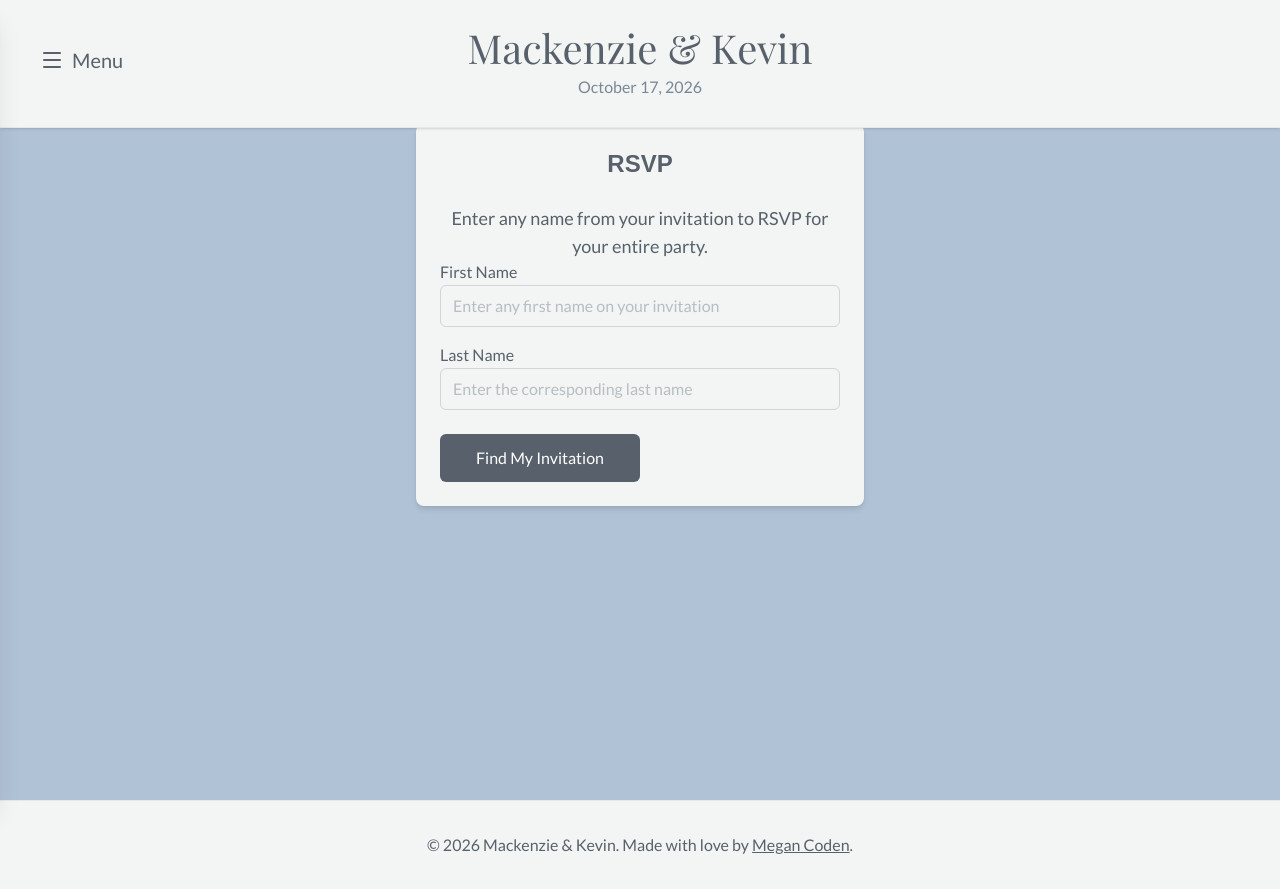
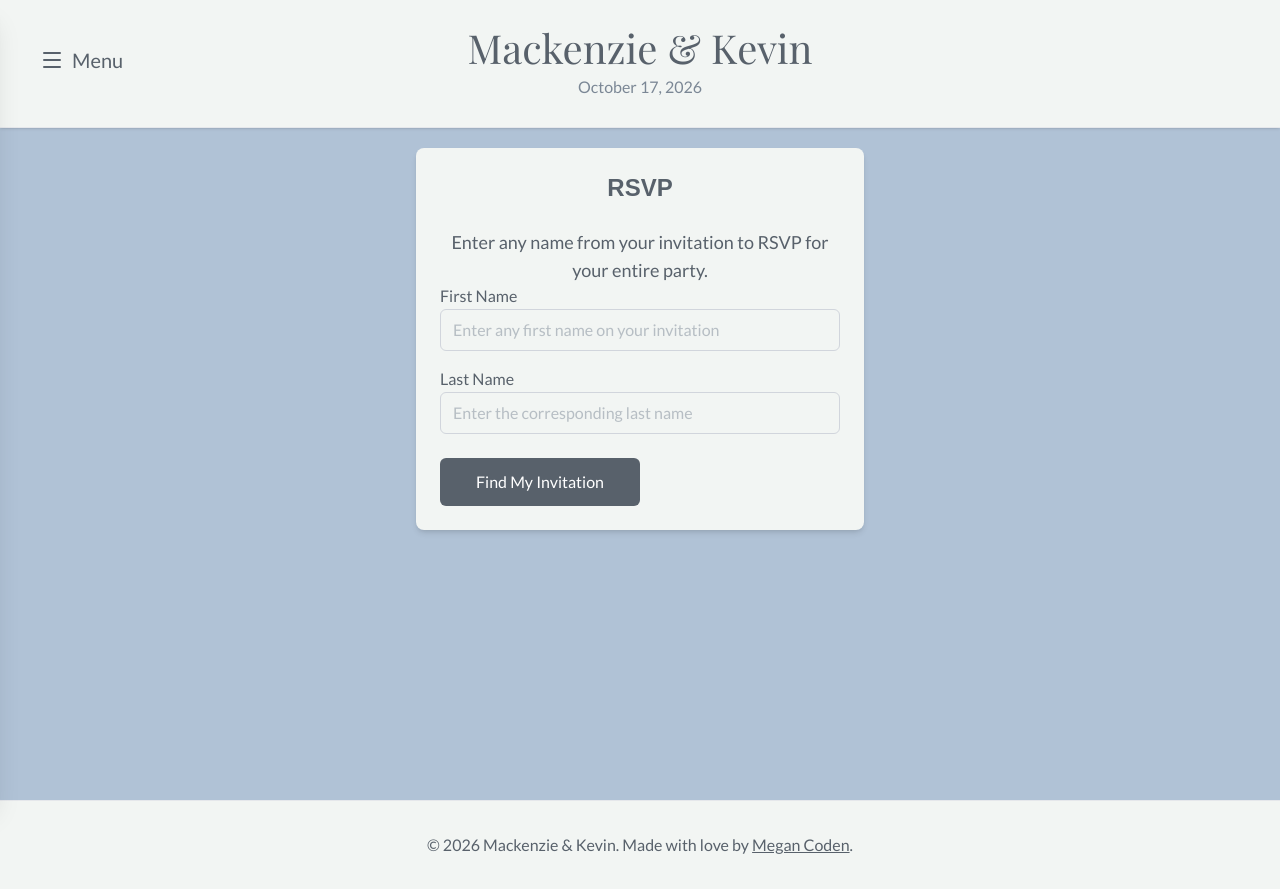
Before and after one commit to megancoden/mackenzie-and-kevin-wedding, a Next.js app: page /rsvp in a window 1280 px wide. Built offline with nearby package versions, Linux system fonts and the light colour scheme; a web font is replaced by a local one.

Commit message:
fix styling of rsvp card

```diff
--- a/src/app/rsvp/page.tsx
+++ b/src/app/rsvp/page.tsx
@@ -169,7 +169,7 @@
 
   if (step === 'lookup') {
     return (
-      <div className="min-h-screen py-12 px-4 background pt-[124px]">
+      <div className="min-h-screen py-12 px-4 background pt-[148px]">
         <div className="max-w-md mx-auto bg-[#f2f5f3] rounded-lg shadow-md p-6 ">
           <h1 className="text-wedding-secondary-dark text-2xl font-bold text-center mb-6">RSVP</h1>
 
@@ -232,7 +232,7 @@
   // Ensure we have data before rendering the form
   if (!invitation || !searchedGuest) {
     return (
-      <div className="min-h-screen py-12 px-4 pt-[96px] background">
+      <div className="min-h-screen py-12 px-4 pt-[124px] background">
         <div className="max-w-md mx-auto bg-[#f2f5f3] rounded-lg shadow-md p-6 casual-font">
           <p className="text-center">Loading...</p>
         </div>
@@ -251,7 +251,7 @@
           <a className="underline underline-offset-4 hover:text-gray-700">Return to home page</a>
         </Link>
 
-        <div className="min-h-screen py-12 px-4 pt-[96px] background">
+        <div className="min-h-screen py-12 px-4 pt-[124px] background">
           <div className="max-w-3xl mx-auto bg-[#f2f5f3] rounded-lg shadow-md p-6 casual-font">
             <h2 className="text-2xl font-bold fancy-font text-wedding-secondary-dark mb-4">RSVP submitted successfully</h2>
 
@@ -304,7 +304,7 @@
   return (
                       <><Link href="/" legacyBehavior>
       <a className="underline underline-offset-4 hover:text-gray-700">Return to home page</a>
-    </Link><div className="min-h-screen py-12 px-4 pt-[96px] background">
+    </Link><div className="min-h-screen py-12 px-4 pt-[124px] background">
         <div className="max-w-4xl mx-auto bg-[#f2f5f3] rounded-lg shadow-md p-6">
           <div className="mb-6 text-center">
             <h1 className="text-2xl font-bold fancy-font text-wedding-secondary-dark mb-2">RSVP for Your Party</h1>
```
